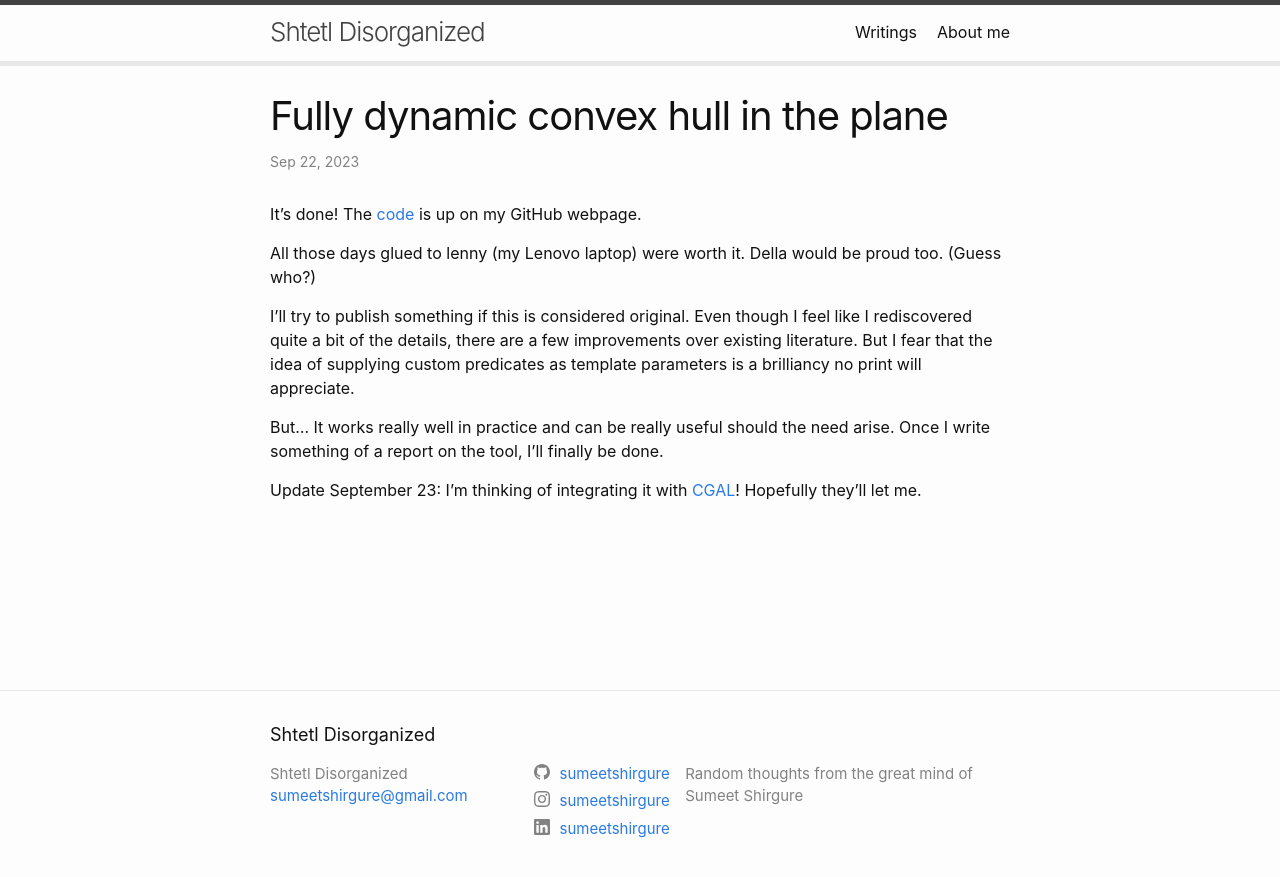
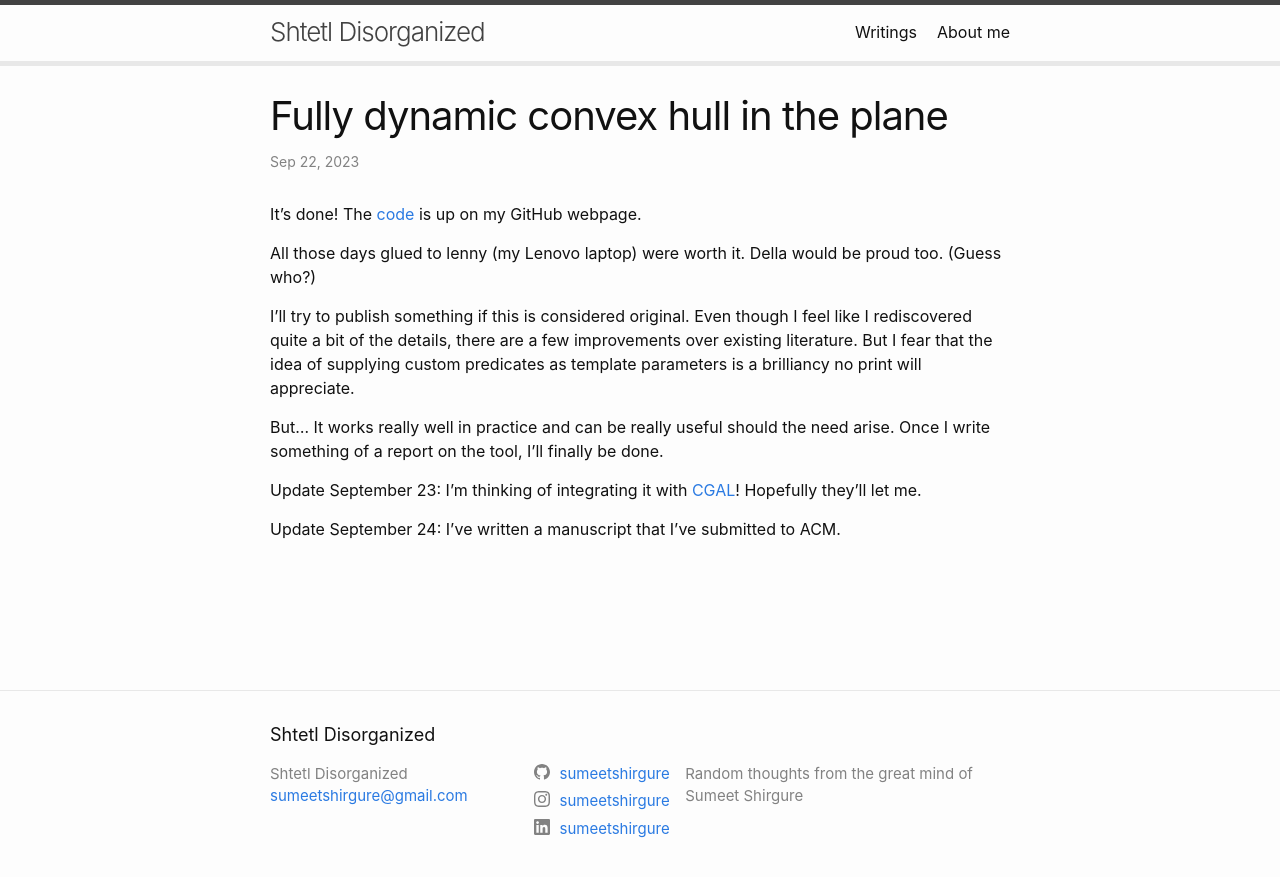
Before and after one commit to sumeetshirgure/sumeetshirgure.github.io, a Jekyll site: the page built from docs/_posts/2023-09-22-dynamic-planar-convex-hull.markdown, in a window 1280 px wide. Shown: the top 877 px of the page. Built offline with Jekyll 4.4.1, drawn with Linux system fonts in a browser that asks for light colours.

Commit message:
Update latest post.

```diff
--- a/docs/_posts/2023-09-22-dynamic-planar-convex-hull.markdown
+++ b/docs/_posts/2023-09-22-dynamic-planar-convex-hull.markdown
@@ -23,3 +23,5 @@ Once I write something of a report on the tool, I'll finally be done.
 
 Update September 23: I'm thinking of integrating it with [CGAL](https://github.com/CGAL/cgal/issues/7739)!
 Hopefully they'll let me.
+
+Update September 24: I've written a manuscript that I've submitted to ACM.
```
